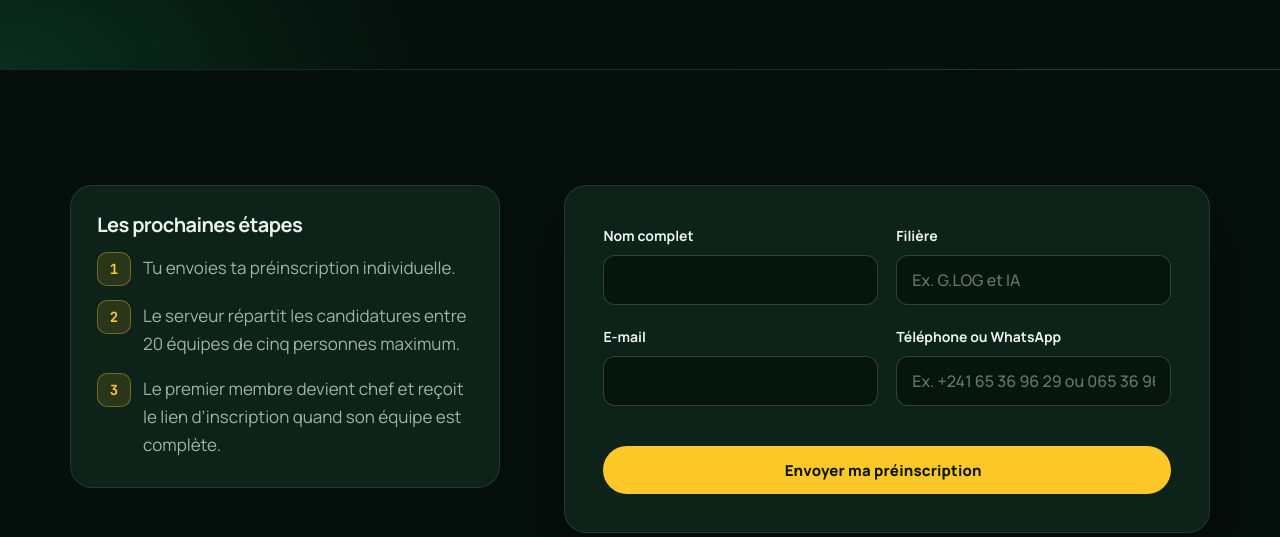
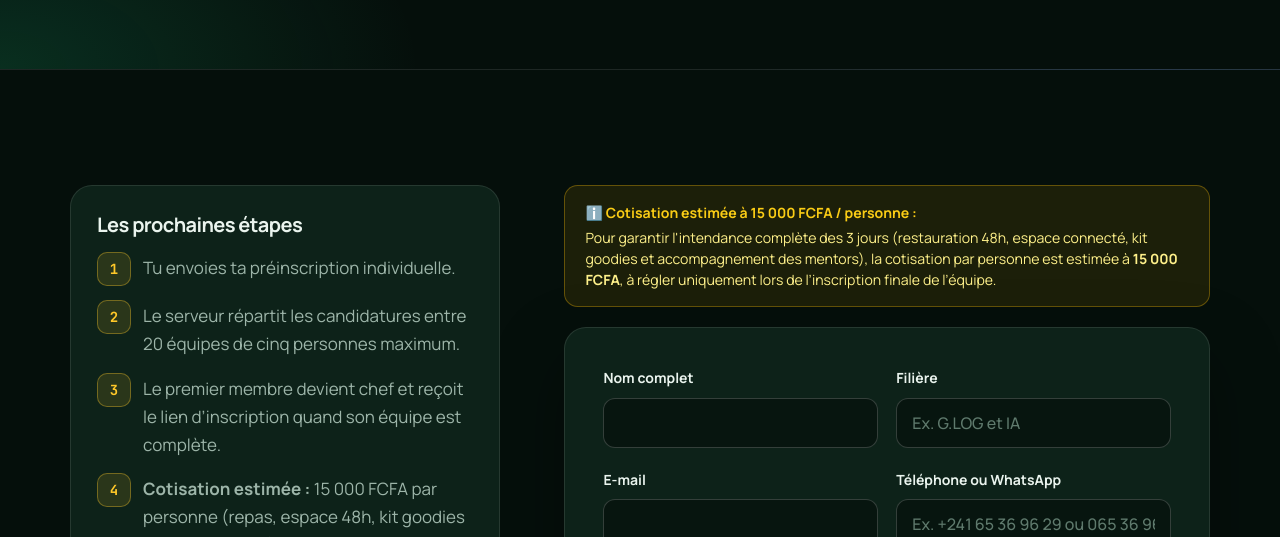
Before and after one commit to Thanzou360/hackathon-ctech-2026, a website: page inscription.html in a window 1280 px wide. Shown: the part 415-952 px from the top of the page. Drawn offline with Linux system fonts and the light colour scheme; a web font is replaced by a local one.

Commit message:
feat: ajout avertissement cotisation 15000 FCFA par personne sur la page d'inscription

```diff
--- a/inscription.html
+++ b/inscription.html
@@ -18,8 +18,20 @@
 <main id="main">
 <section class="ph"><div class="wrap"><span class="eyebrow">Inscription</span><h1 id="form-title">Préinscris-toi au hackathon</h1><p id="form-intro">Laisse tes coordonnées : tu seras réparti(e) au hasard dans une équipe de cinq. Son premier membre en sera le chef.</p></div></section>
 <section class="sec"><div class="wrap fgrid">
-  <aside class="aside"><h2>Les prochaines étapes</h2><ul><li>Tu envoies ta préinscription individuelle.</li><li>Le serveur répartit les candidatures entre 20 équipes de cinq personnes maximum.</li><li>Le premier membre devient chef et reçoit le lien d’inscription quand son équipe est complète.</li></ul></aside>
+  <aside class="aside">
+    <h2>Les prochaines étapes</h2>
+    <ul>
+      <li>Tu envoies ta préinscription individuelle.</li>
+      <li>Le serveur répartit les candidatures entre 20 équipes de cinq personnes maximum.</li>
+      <li>Le premier membre devient chef et reçoit le lien d’inscription quand son équipe est complète.</li>
+      <li><strong>Cotisation estimée :</strong> 15 000 FCFA par personne (repas, espace 48h, kit goodies et encadrement), exigible à la validation finale de l’équipe.</li>
+    </ul>
+  </aside>
   <div>
+    <div style="margin-bottom: 1.25rem; padding: 1rem 1.25rem; border-radius: 0.85rem; background: rgba(234, 179, 8, 0.1); border: 1px solid rgba(234, 179, 8, 0.35); color: #fef08a; font-size: 0.88rem; line-height: 1.5;">
+      <strong style="color: #facc15; display: block; margin-bottom: 0.25rem;">ℹ️ Cotisation estimée à 15 000 FCFA / personne :</strong>
+      Pour garantir l'intendance complète des 3 jours (restauration 48h, espace connecté, kit goodies et accompagnement des mentors), la cotisation par personne est estimée à <strong>15 000 FCFA</strong>, à régler uniquement lors de l’inscription finale de l’équipe.
+    </div>
     <p class="demo" id="demo" hidden>Mode démonstration : les données restent dans ce navigateur et ne sont pas transmises à l’organisation.</p>
     <div id="done" class="done" hidden></div>
     <form id="participant-form" data-kind="participants">
```
